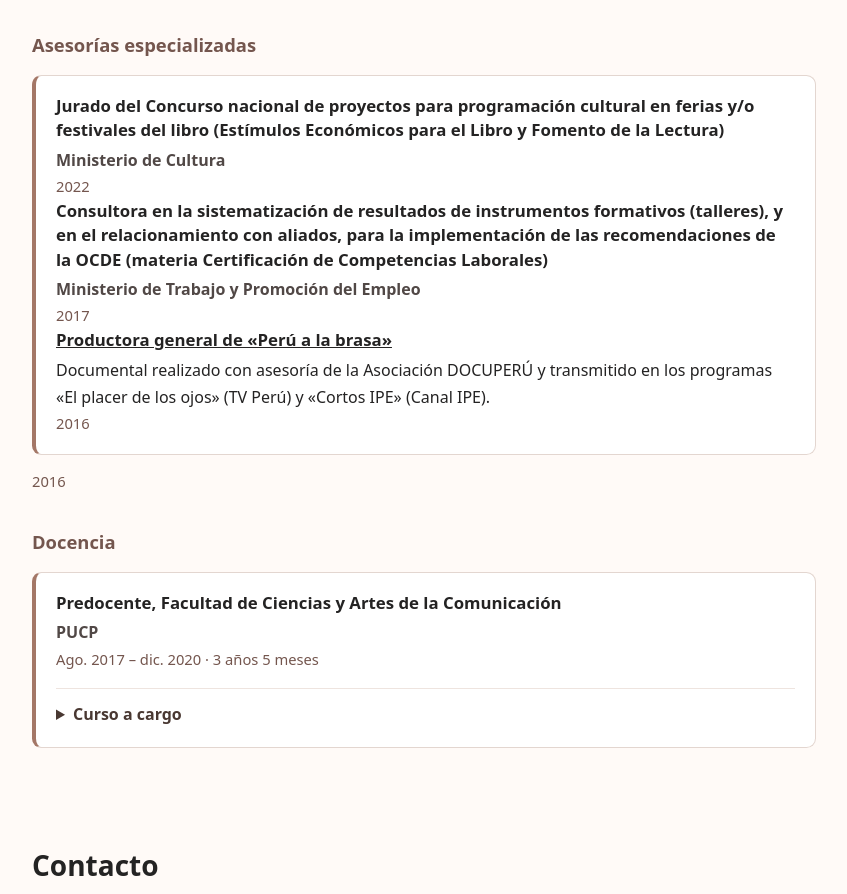
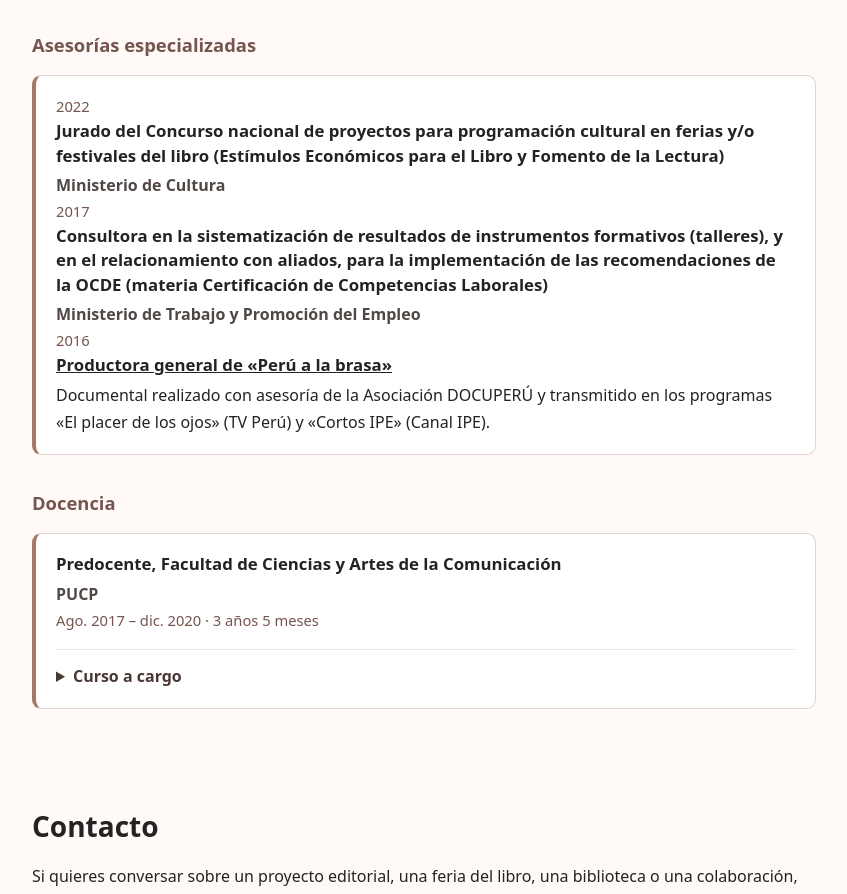
Before and after one commit to susan-montalvo/susan-montalvo.github.io, a plain HTML site: page index.html in a window 1280 px wide. Shown: the part 6524-7418 px from the top of the page, without its empty margins (216-1063 px from the left). Drawn offline with Linux system fonts and the light colour scheme.

Commit message:
Update index.html

```diff
--- a/index.html
+++ b/index.html
@@ -2240,7 +2240,6 @@
             </details>
           </article>
         </div>
-
 <div class="experience-group">
   <h3 data-es="Asesorías especializadas" data-en="Specialized consulting">
     Asesorías especializadas
@@ -2248,6 +2247,15 @@
 
   <article class="experience-card">
 
+    <!-- 2022 -->
+    <p
+      class="experience-period"
+      data-es="2022"
+      data-en="2022"
+    >
+      2022
+    </p>
+
     <h4
       data-es="Jurado del Concurso nacional de proyectos para programación cultural en ferias y/o festivales del libro (Estímulos Económicos para el Libro y Fomento de la Lectura)"
       data-en="Jury member of the National Contest for Cultural Programming Projects at Book Fairs and/or Festivals (Economic Incentives for Books and Reading Promotion)"
@@ -2259,12 +2267,13 @@
       Ministerio de Cultura
     </p>
 
+    <!-- 2017 -->
     <p
       class="experience-period"
-      data-es="2022"
-      data-en="2022"
-    >
-      2022
+      data-es="2017"
+      data-en="2017"
+    >
+      2017
     </p>
 
     <h4
@@ -2278,12 +2287,13 @@
       Ministerio de Trabajo y Promoción del Empleo
     </p>
 
+    <!-- 2016 -->
     <p
       class="experience-period"
-      data-es="2017"
-      data-en="2017"
-    >
-      2017
+      data-es="2016"
+      data-en="2016"
+    >
+      2016
     </p>
 
     <h4
@@ -2308,23 +2318,8 @@
       Documental realizado con asesoría de la Asociación DOCUPERÚ y transmitido en los programas «El placer de los ojos» (TV Perú) y «Cortos IPE» (Canal IPE).
     </p>
 
-    <p
-      class="experience-period"
-      data-es="2016"
-      data-en="2016"
-    >
-      2016
-    </p>
-
   </article>
 </div>
-<p
-  class="experience-period"
-  data-es="2016"
-  data-en="2016"
->
-  2016
-</p>
         <div class="experience-group">
           <h3 data-es="Docencia" data-en="Teaching">Docencia</h3>
           <article class="experience-card">
```
Lines whose indentation alone changed are shown as unchanged.
